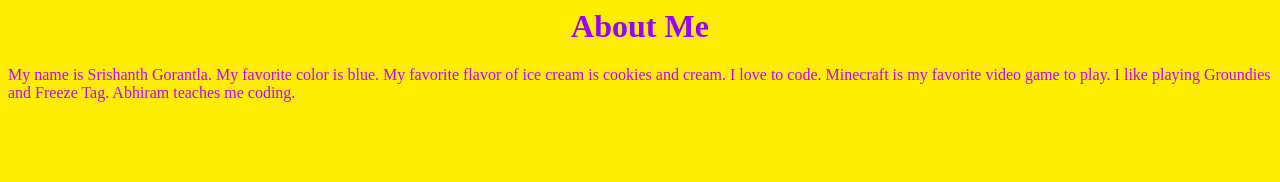
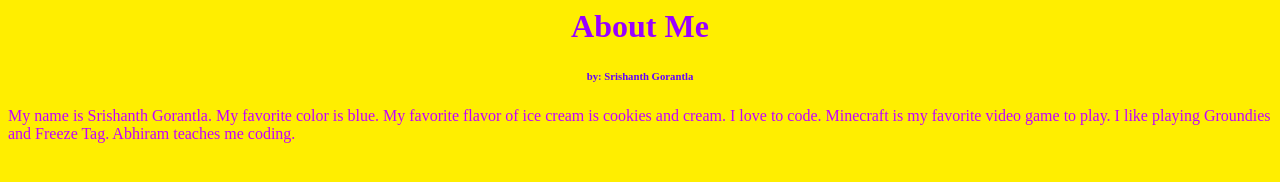
Before and after one commit to srishanthcoder/My_first_homework, a plain HTML site: page index.html in a window 1280 px wide. Drawn offline with Linux system fonts and the light colour scheme.

Commit message:
Add files via upload

```diff
--- a/index.html
+++ b/index.html
@@ -7,6 +7,9 @@
     <center>
         <h1 class="classOne">About Me</h1>
     </center>
+    <center>
+        <h6 class="subtitle">by: Srishanth Gorantla</h6>
+    </center>
     <p class="writing">My name is Srishanth Gorantla. My favorite color is blue. My favorite flavor of ice cream is cookies and cream. I love to code.
         Minecraft is my favorite video game to play. I like playing Groundies and Freeze Tag. Abhiram teaches me coding.</p>
 </body>
--- a/style.css
+++ b/style.css
@@ -9,3 +9,7 @@
 .writing{
     color: rgb(195, 0, 255);
 }
+
+.subtitle{
+    color: rgb(98, 0, 255);
+}
```
